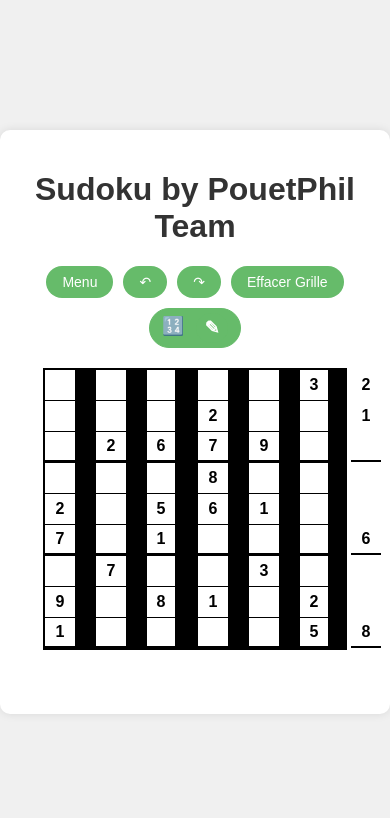
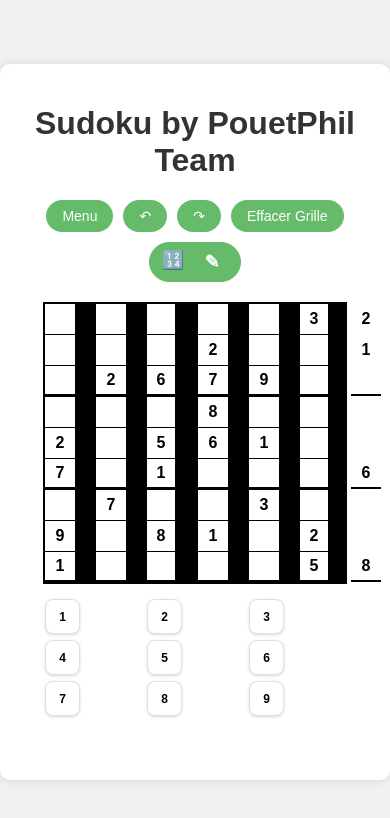
Before and after one commit to pouetfil-ai/ppo-sudokuA, a plain HTML site: page index.html in a window 390 px wide. Both pictures are taken after a click on the button "Commencer la Partie". Shown: the top 818 px of the page. Drawn offline with Linux system fonts and the light colour scheme.

Commit message:
nouveau style de la nouvelle barre des chiffres

```diff
--- a/index.html
+++ b/index.html
@@ -37,8 +37,13 @@
                     <option value="hard">Difficile</option>
                 </select>
             </div>
-            <div class="sudoku-board" id="sudoku-board">
-                <!-- La grille sera générée en JavaScript -->
+            <div class="game-layout">
+                <div class="sudoku-board" id="sudoku-board">
+                    <!-- La grille sera générée en JavaScript -->
+                </div>
+                <div class="number-pad" id="number-pad">
+                    <!-- Les boutons de chiffres seront générés en JavaScript -->
+                </div>
             </div>
             <div id="message" class="message"></div>
         </div>
--- a/script.js
+++ b/script.js
@@ -34,6 +34,20 @@ function createBoard() {
     }
 }
 
+// Créer le numéro-pad
+function createNumberPad() {
+    const pad = document.getElementById('number-pad');
+    pad.innerHTML = '';
+
+    for (let num = 1; num <= 9; num++) {
+        const button = document.createElement('button');
+        button.className = 'number-pad-button';
+        button.textContent = num;
+        button.addEventListener('click', () => onNumberPadClick(num));
+        pad.appendChild(button);
+    }
+}
+
 // Configurer les écouteurs d'événements
 function setupEventListeners() {
     document.getElementById('start-game').addEventListener('click', startGame);
@@ -64,6 +78,7 @@ function startGame() {
 
     // Créer la grille et démarrer la partie
     createBoard();
+    createNumberPad();
     newGame();
 }
 
@@ -250,6 +265,7 @@ function selectCell(cell) {
     cell.focus();
     highlightRelated();
     updateHintsHighlighting();
+    updateNumberPadState();
 }
 
 // Gestion des touches
@@ -466,6 +482,54 @@ function showMenu() {
     document.getElementById('game-container').classList.add('hidden');
 }
 
+// Mettre à jour l'état des boutons du numéro-pad
+function updateNumberPadState() {
+    const buttons = document.querySelectorAll('.number-pad-button');
+
+    if (!selectedCell) {
+        // Aucune cellule sélectionnée, tous les boutons actifs
+        buttons.forEach(btn => btn.classList.remove('invalid'));
+        return;
+    }
+
+    const row = parseInt(selectedCell.dataset.row);
+    const col = parseInt(selectedCell.dataset.col);
+
+    // Si cellule fixe, tous les boutons invalides
+    if (initialGrid[row][col] !== 0) {
+        buttons.forEach(btn => btn.classList.add('invalid'));
+        return;
+    }
+
+    // Pour chaque bouton, vérifier si le chiffre est valide
+    buttons.forEach(button => {
+        const num = parseInt(button.textContent);
+        if (isValidMove(row, col, num)) {
+            button.classList.remove('invalid');
+        } else {
+            button.classList.add('invalid');
+        }
+    });
+}
+
+// Gestionnaire d'événement pour les boutons du numéro-pad
+function onNumberPadClick(num) {
+    if (!selectedCell) return;
+
+    const row = parseInt(selectedCell.dataset.row);
+    const col = parseInt(selectedCell.dataset.col);
+
+    if (initialGrid[row][col] !== 0) return; // Cellule fixe
+
+    if (!isValidMove(row, col, num)) return; // Mouvement invalide
+
+    sudokuGrid[row][col] = num;
+    updateBoard();
+    addToHistory(sudokuGrid);
+    clearMessage();
+    updateNumberPadState(); // Mettre à jour après insertion
+}
+
 // Effacer le message
 function clearMessage() {
     document.getElementById('message').textContent = '';
--- a/styles.css
+++ b/styles.css
@@ -283,8 +283,95 @@ button:hover, select:hover {
     width: 100%;
 }
 
+.game-layout {
+    display: flex;
+    justify-content: center;
+    align-items: flex-start;
+    gap: 20px;
+    max-width: 600px;
+    margin: 0 auto;
+}
+
+.number-pad {
+    display: flex;
+    flex-direction: column;
+    gap: 10px;
+}
+
+.number-pad-button {
+    width: 50px;
+    height: 50px;
+    border: none;
+    border-radius: 8px;
+    background-color: white;
+    color: black;
+    font-size: 20px;
+    font-weight: bold;
+    cursor: pointer;
+    display: flex;
+    align-items: center;
+    justify-content: center;
+    transition: opacity 0.2s;
+    box-shadow: 0 1px 3px rgba(0, 0, 0, 0.15);
+    border: 1px solid #e0e0e0;
+}
+
+.number-pad-button:hover {
+    background-color: #f5f5f5;
+}
+
+.number-pad-button.invalid {
+    opacity: 0.3;
+    background-color: white;
+    cursor: not-allowed;
+}
+
+.number-pad-button.invalid:hover {
+    background-color: white;
+}
+
 .hidden {
     display: none !important;
+}
+
+@media (max-width: 768px) {
+    .game-layout {
+        flex-direction: column;
+        align-items: center;
+        gap: 15px;
+    }
+
+    .sudoku-board {
+        max-width: 300px;
+    }
+
+    .cell {
+        width: 30px;
+        height: 30px;
+        font-size: 16px;
+    }
+
+    .number-pad {
+        display: grid;
+        grid-template-columns: repeat(3, 1fr);
+        gap: 8px;
+        width: 300px;
+    }
+
+    .number-pad-button {
+        width: 40px;
+        height: 40px;
+        font-size: 14px;
+    }
+
+    .hints {
+        font-size: 6px;
+    }
+
+    .hints > div {
+        width: 8px;
+        height: 8px;
+    }
 }
 
 @media (max-width: 480px) {
@@ -306,6 +393,18 @@ button:hover, select:hover {
         font-size: 16px;
     }
 
+    .number-pad {
+        grid-template-columns: repeat(3, 1fr);
+        gap: 6px;
+        width: 300px;
+    }
+
+    .number-pad-button {
+        width: 35px;
+        height: 35px;
+        font-size: 12px;
+    }
+
     .hints {
         font-size: 6px;
     }
```
Also changed, not shown: Capture d’écran 2025-10-14 à 18.49.14.jpg (deleted), Capture d’écran 2025-10-14 à 22.48.57.jpg (added), Capture d’écran . 2025-10-14 à 22.49.17.png (added).
